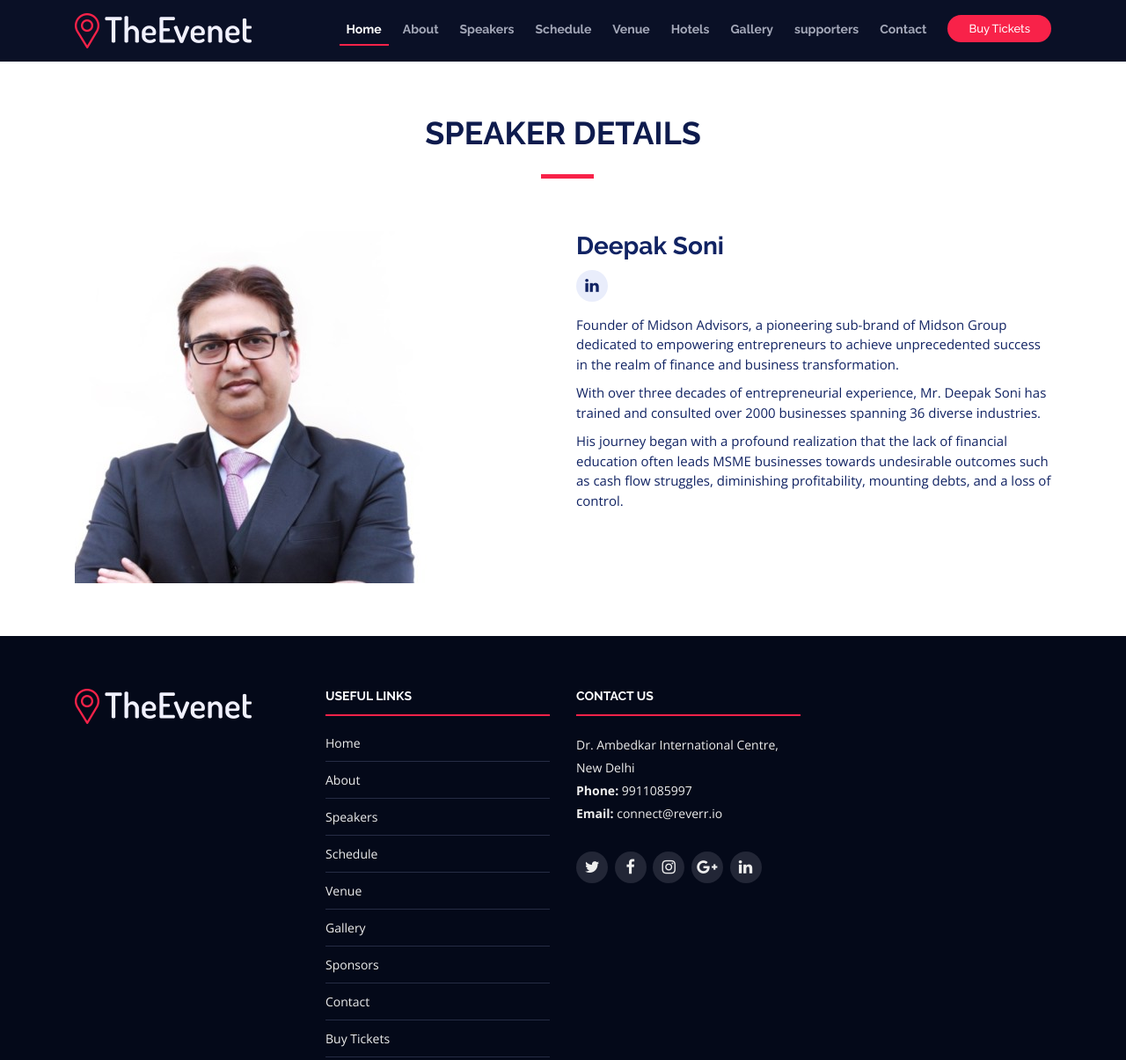
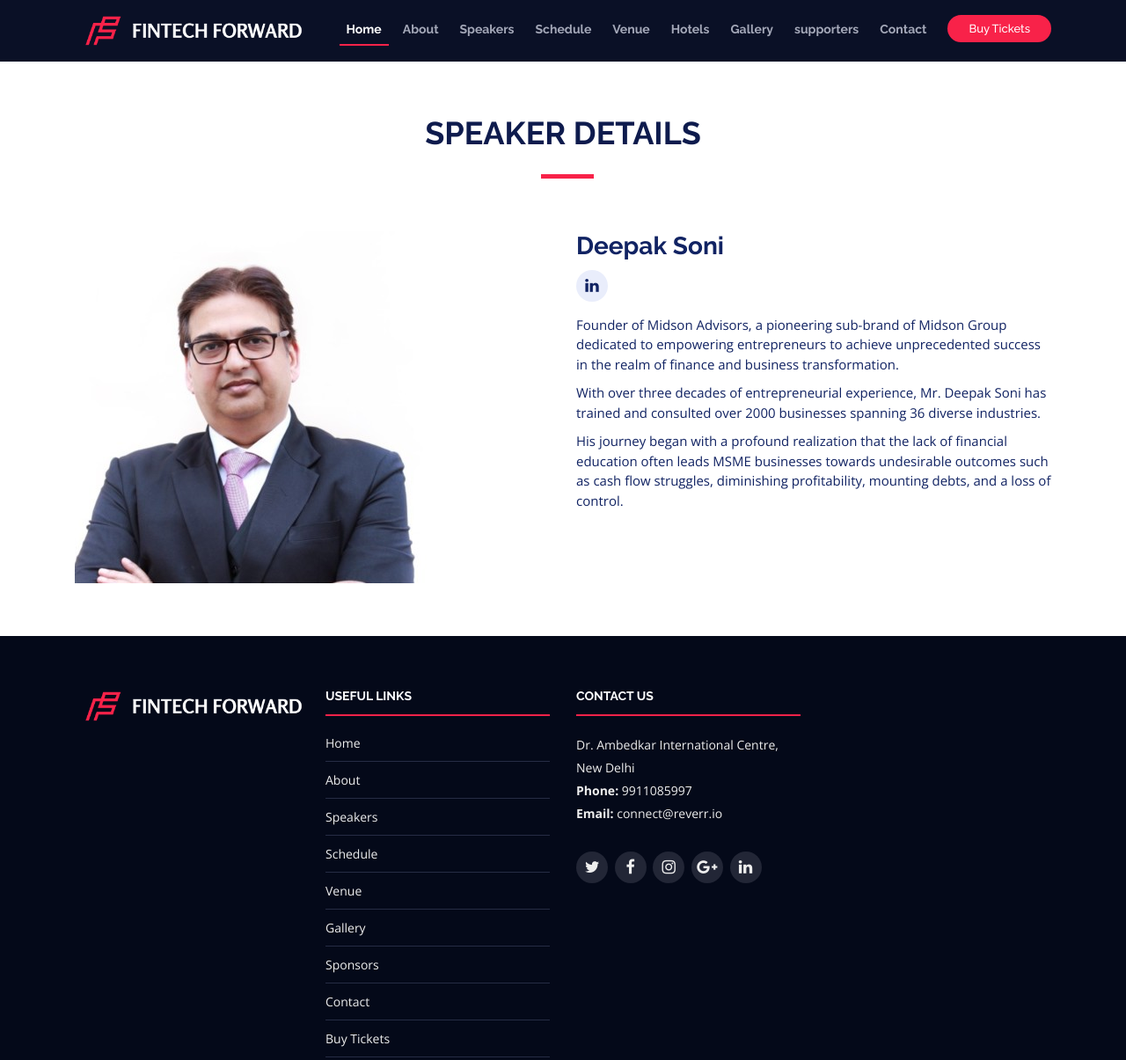
Before and after one commit to MastorkTechnologies/Fintech-Forward, a plain HTML site: page Deepak.html in a window 1280 px wide. Shown: the top 1205 px of the page at 88% size. Drawn offline with nearby package versions, Linux system fonts and the light colour scheme.

Commit message:
final website logo

```diff
--- a/Deepak.html
+++ b/Deepak.html
@@ -46,7 +46,7 @@
       <div id="logo" class="pull-left">
         <!-- Uncomment below if you prefer to use a text logo -->
         <!-- <h1><a href="#main">C<span>o</span>nf</a></h1>-->
-        <a href="index.html#intro" class="scrollto"><img src="img/logo.png" alt="" title=""></a>
+        <a href="index.html#intro" class="scrollto"><img src="img/FORWARD (1) (1).png" alt="" title=""></a>
       </div>
 
       <nav id="nav-menu-container">
@@ -120,7 +120,7 @@
         <div class="row">
 
           <div class="col-lg-3 col-md-6 footer-info">
-            <img src="img/logo.png" alt="TheEvenet">
+            <img src="img/FORWARD (1) (1).png" alt="TheEvenet">
             <!-- <p>In alias aperiam. Placeat tempore facere. Officiis voluptate ipsam vel eveniet est dolor et totam porro. Perspiciatis ad omnis fugit molestiae recusandae possimus. Aut consectetur id quis. In inventore consequatur ad voluptate cupiditate debitis accusamus repellat cumque.</p> -->
           </div>
 
```
Also changed, not shown: Jatin.html (+2 -2 lines), Sameer.html (+2 -2 lines), index.html (+2 -2 lines), speaker-details.html (+2 -2 lines), img/FORWARD (1) (1).png (added).
